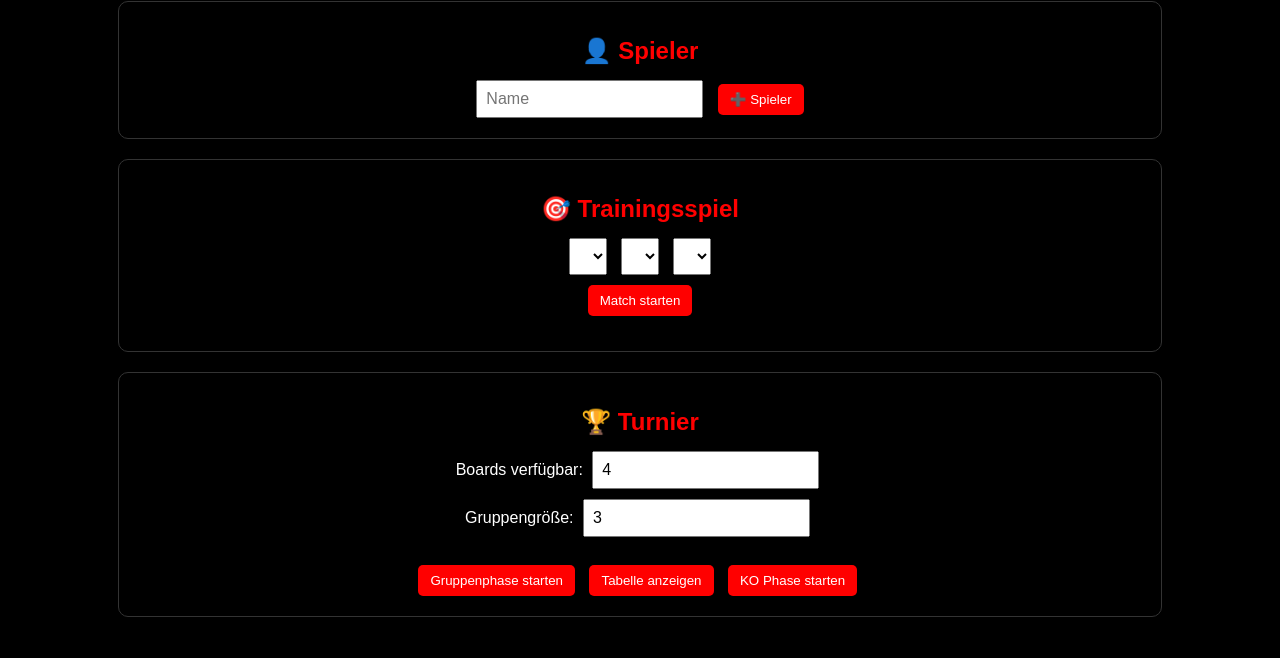
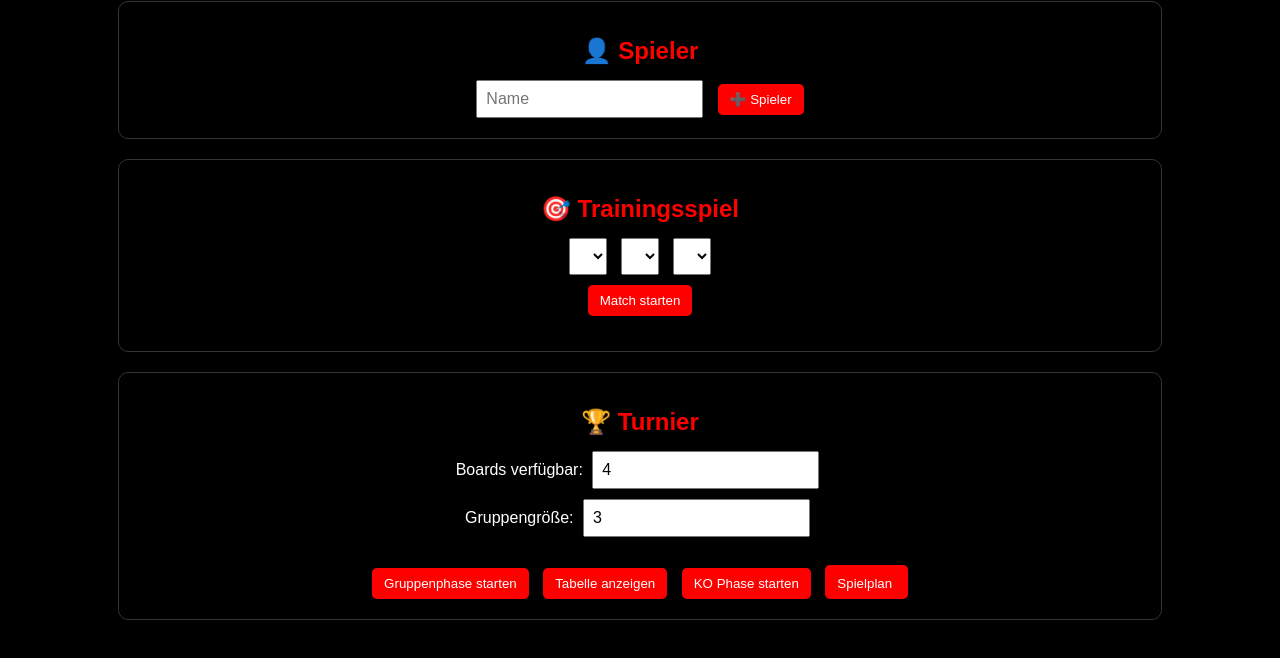
Before and after one commit to Falcao92/darts-app, a plain HTML site: page docs/admin.html in a window 1280 px wide. Shown: the part 78-736 px from the top of the page. Drawn offline with Linux system fonts and the light colour scheme; a script that the page names is missing.

Commit message:
Update admin.html

```diff
--- a/docs/admin.html
+++ b/docs/admin.html
@@ -135,6 +135,7 @@
   <button onclick="createGroups()">Gruppenphase starten</button>
   <button onclick="calculateGroups()">Tabelle anzeigen</button>
   <button onclick="startKO()">KO Phase starten</button>
+  <button onclick="showSchedule()">Spielplan
 
   <div id="groupsView"></div>
 
```
